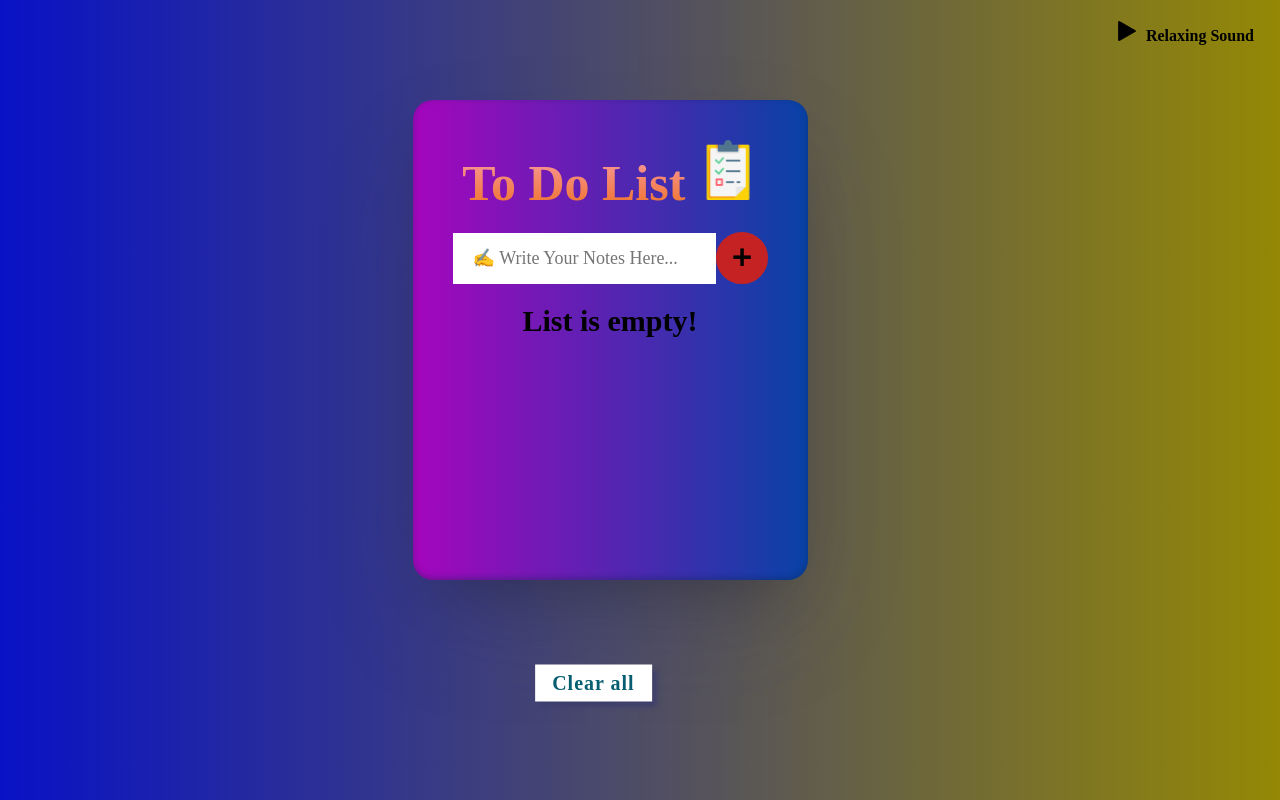
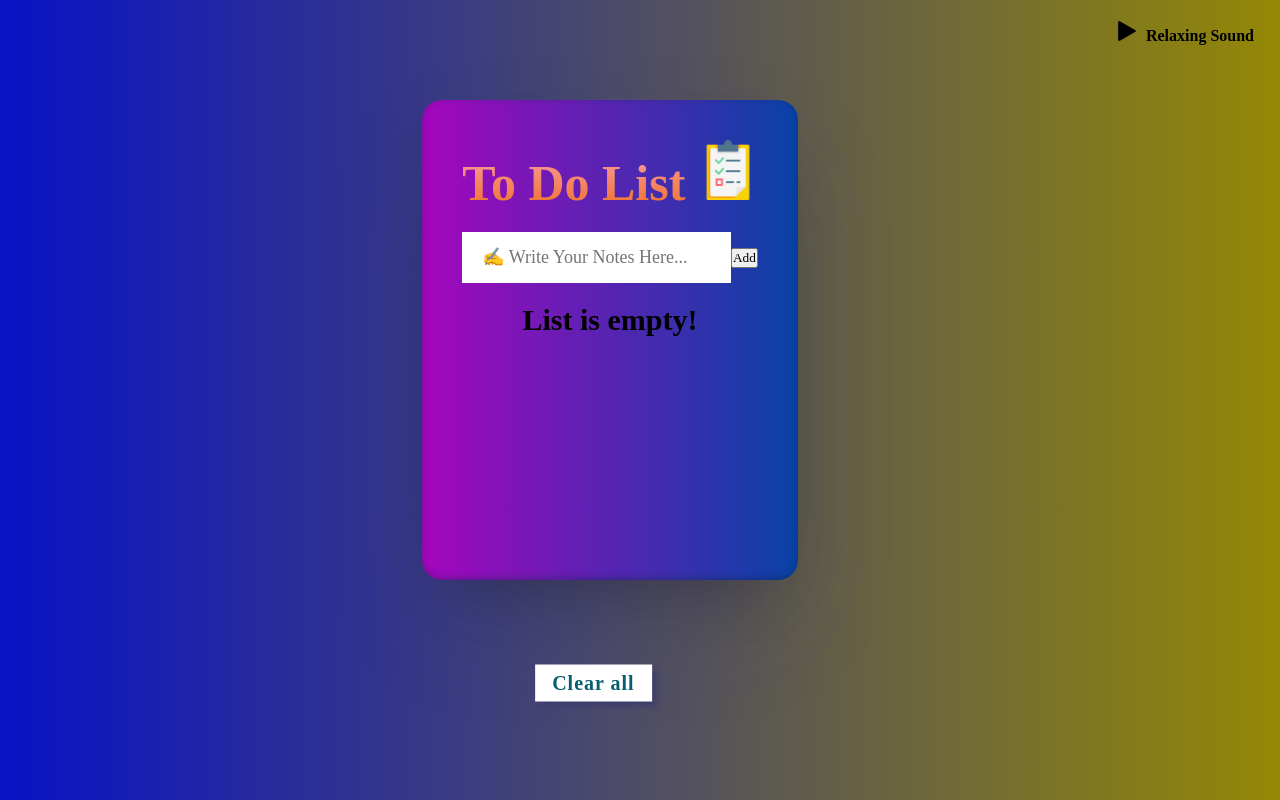
Before and after one commit to ishit-07/To-do-Webapp, a plain HTML site: page index.html in a window 1280 px wide. Drawn offline with nearby package versions, Linux system fonts and the light colour scheme.

Commit message:
Update index.html

```diff
--- a/index.html
+++ b/index.html
@@ -33,7 +33,8 @@
               placeholder="✍️ Write Your Notes Here..."
               id="input-text"
             />
-            <i class="bx bx-plus"></i>
+<!--             <i class="bx bx-plus"></i> -->
+            <button>Add</button>
           </div>
           <h1 class="nothing">List is empty!</h1>
           <!-- <div id="added-items"></div> -->
```
